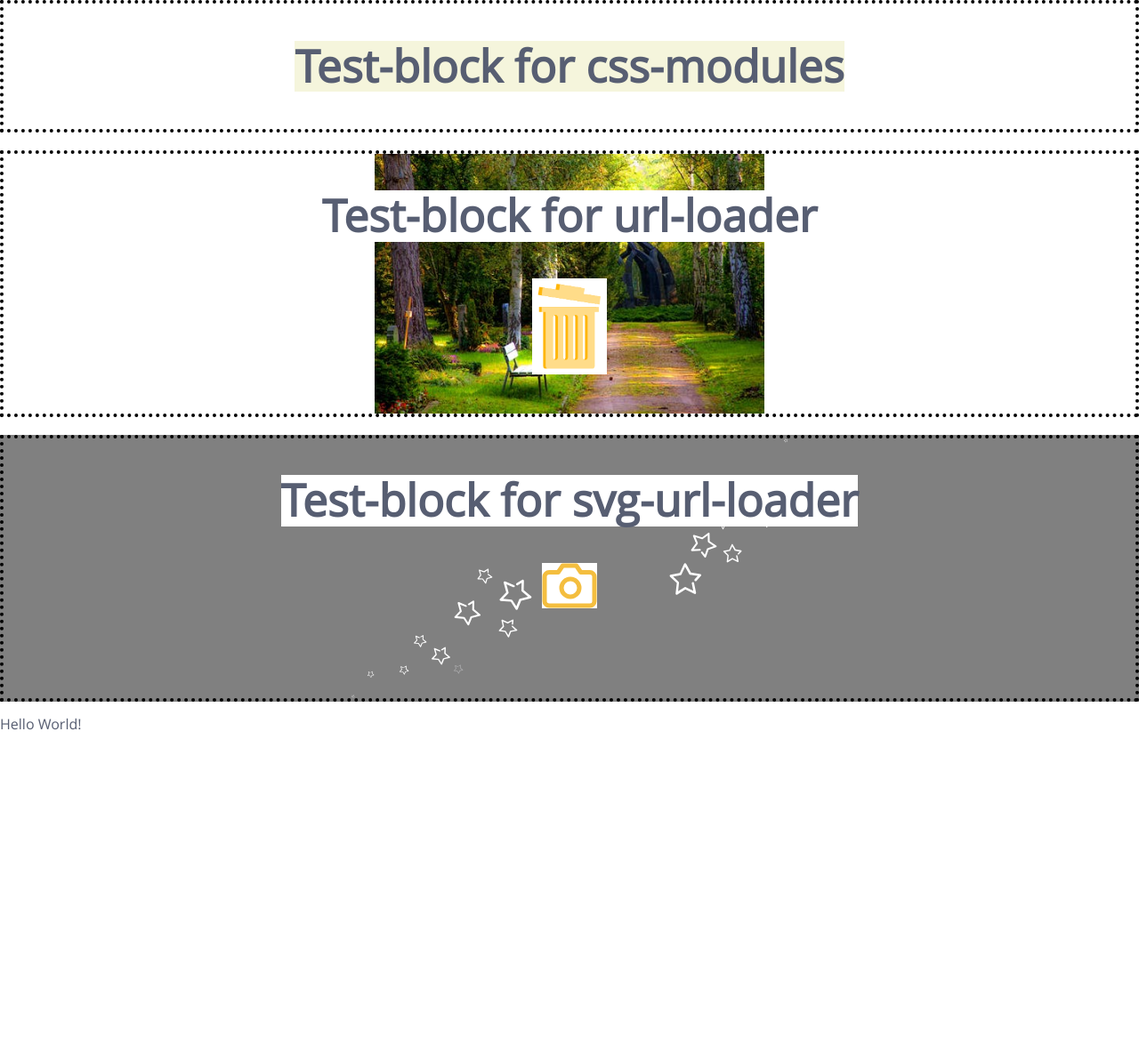
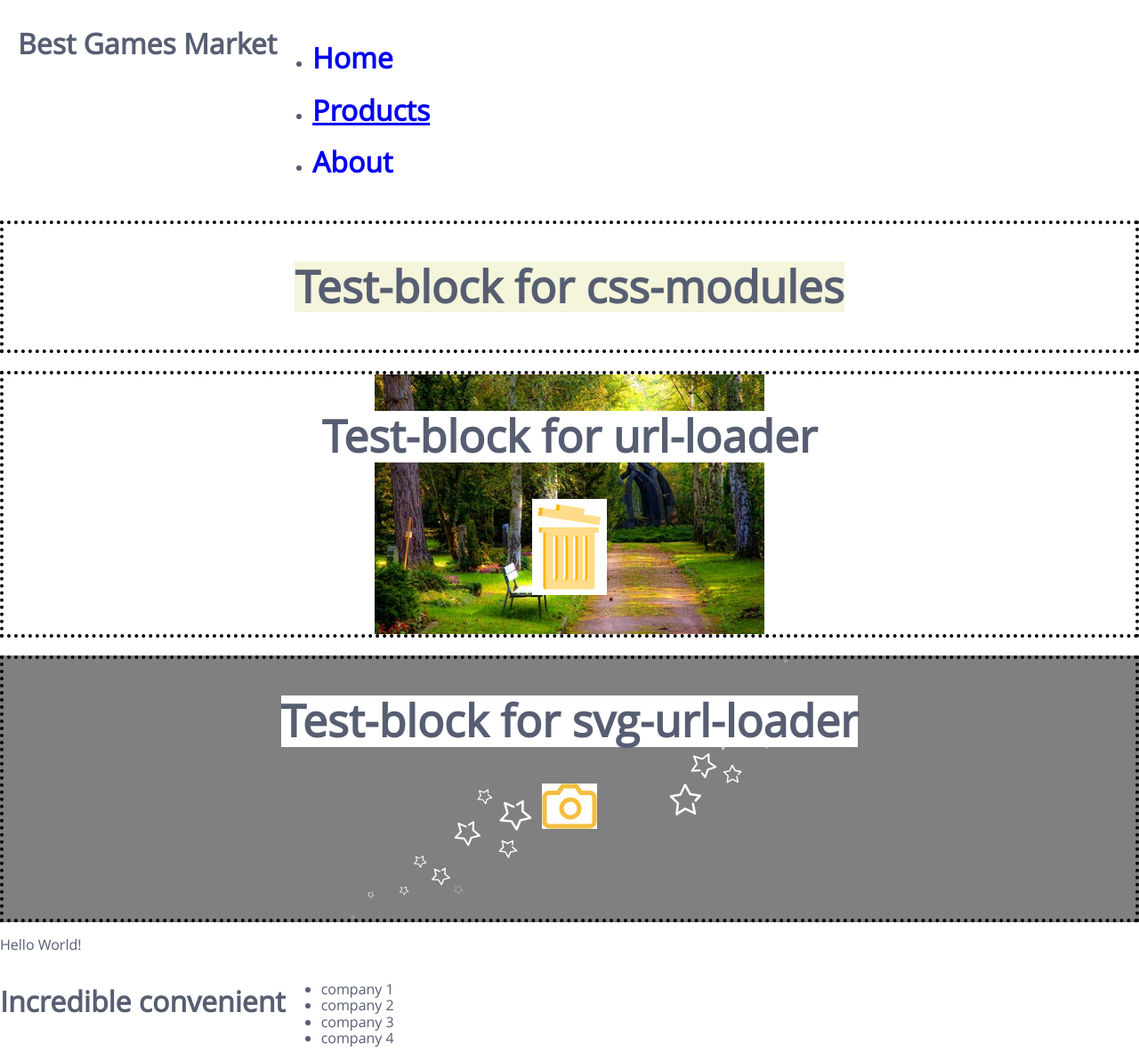
Before and after one commit to EK-machine/ReactLaba, a React app: page /products/1 in a window 1280 px wide. Shown: the whole page at 89% size. Before the commit the page ends 839 px from the top, so only its background shows below. Built offline with nearby package versions, Linux system fonts and the light colour scheme.

Commit message:
created header and footer

```diff
--- a/package.json
+++ b/package.json
@@ -109,6 +109,7 @@
   },
   "dependencies": {
     "react": "^17.0.2",
-    "react-dom": "^17.0.2"
+    "react-dom": "^17.0.2",
+    "react-router-dom": "^6.0.2"
   }
 }
--- a/src/components/HelloWorld.tsx
+++ b/src/components/HelloWorld.tsx
@@ -1,4 +1,3 @@
-// eslint-disable-next-line no-use-before-define
 import React from "react";
 
 const HelloWorld: React.FC = () => <p>Hello World!</p>;
--- /dev/null
+++ b/src/components/aboutPage.tsx
@@ -0,0 +1,5 @@
+import React from "react";
+
+const AboutPage: React.FC = () => <p>About Page</p>;
+
+export default AboutPage;
--- /dev/null
+++ b/src/components/footer.css
@@ -0,0 +1,4 @@
+.footer__container {
+  display: flex;
+  flex-direction: row;
+}
--- /dev/null
+++ b/src/components/footer.tsx
@@ -0,0 +1,36 @@
+import React from "react";
+import "./footer.css";
+
+const gameCompaniesIcons = [
+  {
+    title: "company 1",
+    icon: "company 1",
+  },
+  {
+    title: "company 2",
+    icon: "company 2",
+  },
+  {
+    title: "company 3",
+    icon: "company 3",
+  },
+  {
+    title: "company 4",
+    icon: "company 4",
+  },
+];
+
+const Footer: React.FC = () => (
+  <footer className="footer__container">
+    <div>
+      <h1>Incredible convenient</h1>
+    </div>
+    <ul>
+      {gameCompaniesIcons.map(({ title, icon }) => (
+        <li key={title}>{icon}</li>
+      ))}
+    </ul>
+  </footer>
+);
+
+export default Footer;
--- /dev/null
+++ b/src/components/header.css
@@ -0,0 +1,5 @@
+.header__container {
+  display: flex;
+  flex-direction: row;
+  padding: 10px 20px;
+}
--- /dev/null
+++ b/src/components/header.tsx
@@ -0,0 +1,37 @@
+import React from "react";
+import "./header.css";
+import { NavLink } from "react-router-dom";
+import { routesData } from "./routesData";
+
+const Header: React.FC = () => {
+  const activeStyle = {
+    textDecoration: "underline",
+  };
+
+  const inactiveStyle = {
+    textDecoration: "none",
+  };
+
+  return (
+    <header className="header__container">
+      <div className="header__title-container">
+        <h1 className="header__title">Best Games Market</h1>
+      </div>
+      <ul className="header__elements-list">
+        {routesData.map(({ path, text }) => (
+          <li key={text} className="header__element">
+            <NavLink
+              to={path}
+              className="header__link"
+              style={({ isActive }) => (isActive ? activeStyle : inactiveStyle)}
+            >
+              <h1>{text}</h1>
+            </NavLink>
+          </li>
+        ))}
+      </ul>
+    </header>
+  );
+};
+
+export default Header;
--- /dev/null
+++ b/src/components/homePage.tsx
@@ -0,0 +1,5 @@
+import React from "react";
+
+const HomePage: React.FC = () => <p>Home page</p>;
+
+export default HomePage;
--- /dev/null
+++ b/src/components/productsPage.tsx
@@ -0,0 +1,5 @@
+import React from "react";
+
+const ProductsPage: React.FC = () => <p>Products Page</p>;
+
+export default ProductsPage;
--- /dev/null
+++ b/src/components/routesData.ts
@@ -0,0 +1,14 @@
+export const routesData = [
+  {
+    path: "/",
+    text: "Home",
+  },
+  {
+    path: "/products",
+    text: "Products",
+  },
+  {
+    path: "/about",
+    text: "About",
+  },
+];
--- a/src/main.tsx
+++ b/src/main.tsx
@@ -5,9 +5,16 @@ import imgSmall from "images/testSmall.png"; // start-path is 'images' because w
 import imgCamera from "images/camera.svg";
 import { Component, StrictMode } from "react";
 import ReactDom from "react-dom";
+import { BrowserRouter, Routes, Route } from "react-router-dom";
 import style from "./styles/main.module.css";
 import someTypeScript from "./someTypeScript";
 import HelloWorld from "./components/HelloWorld";
+import Header from "./components/header";
+import HomePage from "./components/homePage";
+import ProductsPage from "./components/productsPage";
+import AboutPage from "./components/aboutPage";
+import Footer from "./components/footer";
+import { routesData } from "./components/routesData";
 
 interface AppProps {
   nothing: boolean;
@@ -34,6 +41,15 @@ class AppContainer extends Component<AppProps, AppState> {
   render() {
     return (
       <StrictMode>
+        <BrowserRouter>
+          <Header>
+            <Routes>
+              <Route path={routesData[0].path} element={HomePage} />
+              {/* <Route path="/" element={HomePage} /> */}
+              <Route path={routesData[1].path} element={ProductsPage} />
+              <Route path={routesData[2].path} element={AboutPage} />
+            </Routes>
+          </Header>
           <div className="test-block">
             <h2 className={style.mainTitle}>{this.state.title}</h2>
           </div>
@@ -51,6 +67,8 @@ class AppContainer extends Component<AppProps, AppState> {
           <div>
             <HelloWorld />
           </div>
+          <Footer />
+        </BrowserRouter>
       </StrictMode>
     );
   }
```
Also changed, not shown: .eslintrc.js, 1 other file (tests, documents, lock files or other folders). Lines whose indentation alone changed are shown as unchanged.
